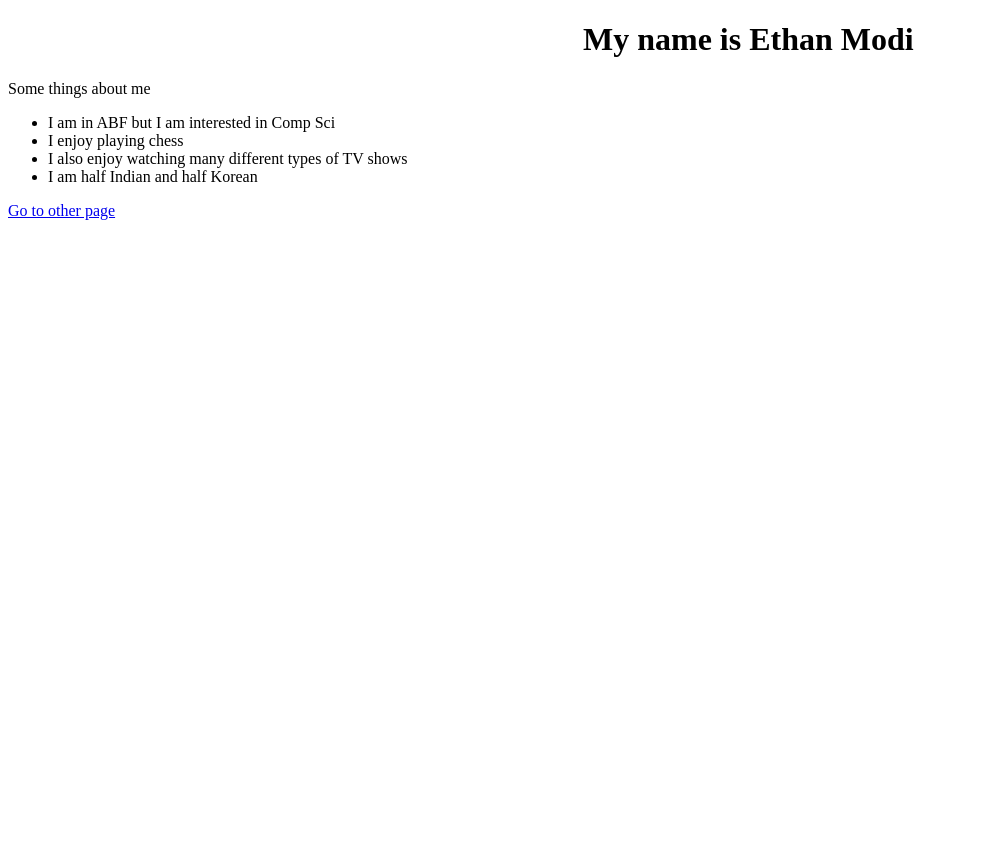
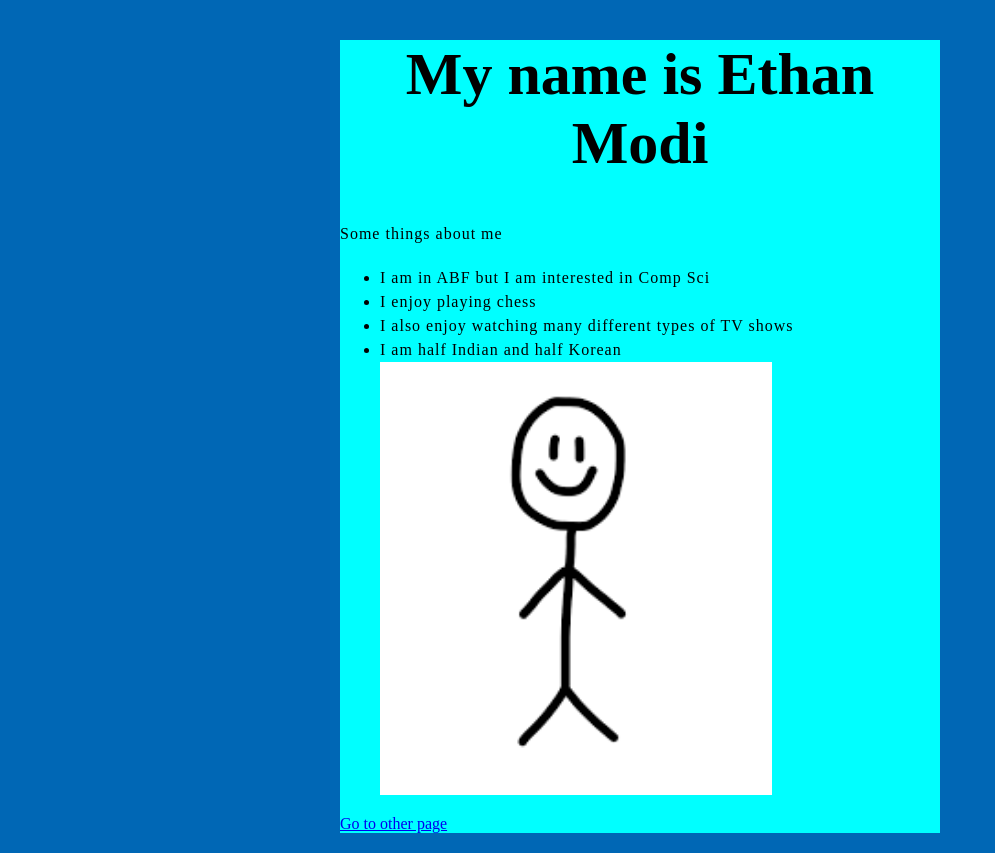
Before and after one commit to GutsyEdge/Lets-Build-a-Webpage, a plain HTML site: page ethanmodi.html in a window 1280 px wide. Shown: the whole page, without its empty margins (0-995 px from the left). Before the commit the page ends 800 px from the top, so only its background shows below. Drawn offline with Linux system fonts and the light colour scheme.

Commit message:
added styles throguh css and another image

```diff
--- a/ethanmodi.html
+++ b/ethanmodi.html
@@ -5,18 +5,26 @@
         Ethans Webpage
     </title>
 
+    <link href="styles/style.css" rel="stylesheet" type="text/css">
+
 
     <meta charset = "utf-8">
     <meta name = "Ethan Modi" content = "About Ethan Chess">
     </head>
     <body>
-       <h1 style = "text-indent: 575px">My name is Ethan Modi</h1>
+       <h1 style = >My name is Ethan Modi</h1>
        <p>Some things about me </p>
        <ul>
         <li>I am in ABF but I am interested in Comp Sci</li>
         <li> I enjoy playing chess</li>
         <li> I also enjoy watching many different types of TV shows </li>
         <li> I am half Indian and half Korean</li>
+        <img src = "person.jpeg"
+        margin = 10px;
+        padding = 20px;
+        border: "lightblue dotted"
+        >
+
        </ul>
 
         <a href = "otherpage.html"> Go to other page</a>
```
Also changed, not shown: person.jpeg (added), 1 other file.
